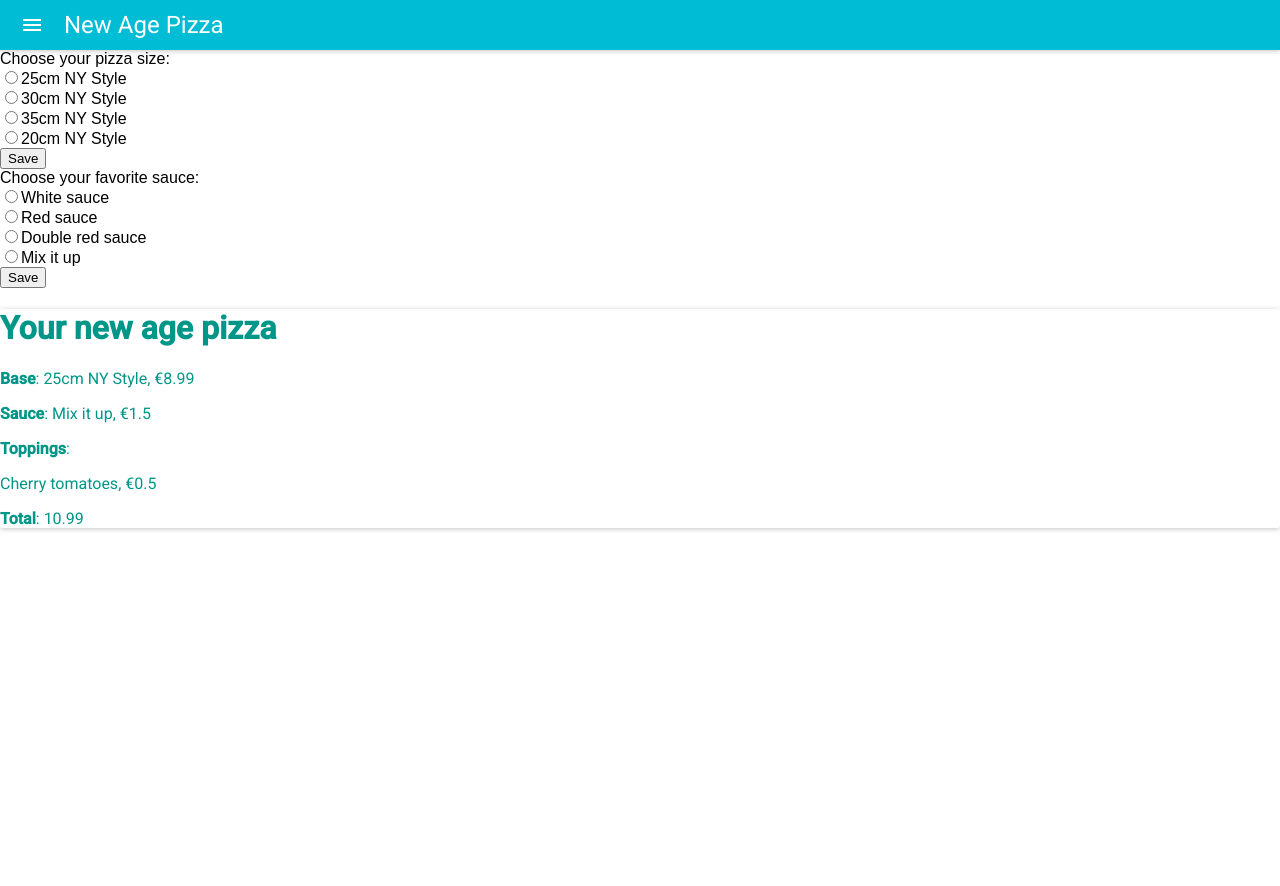
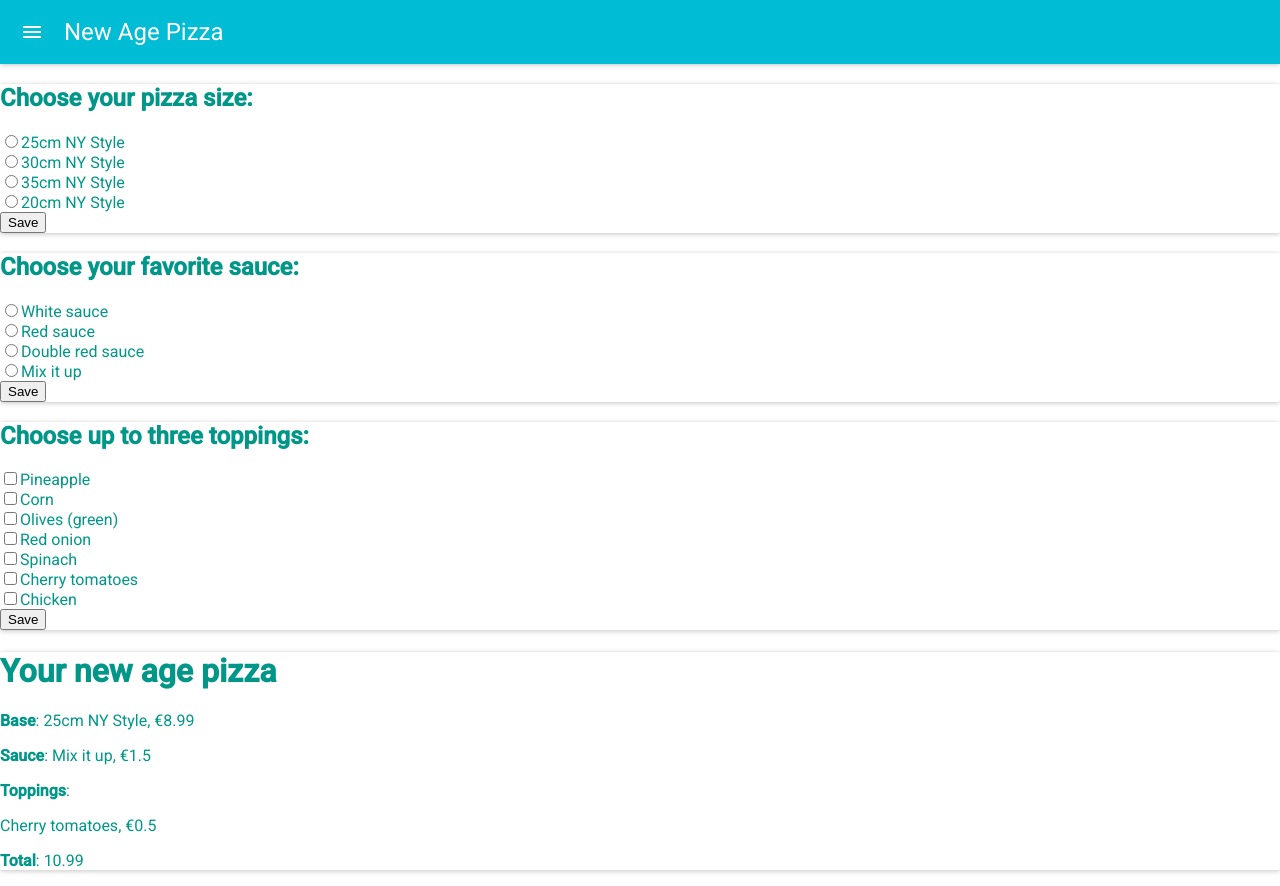
Before and after one commit to laviniaeleanor/newAgePizza, a React (Create React App) app: page / in a window 1280 px wide. Before the commit the page ends 800 px from the top, so only its background shows below. Built offline with nearby package versions, Linux system fonts and the light colour scheme.

Commit message:
Submission topping working, but not adding to existing array of toppings

```diff
--- a/src/App.js
+++ b/src/App.js
@@ -9,10 +9,7 @@ import {teal500} from 'material-ui/styles/colors';
 const muiTheme = getMuiTheme({
   palette: {
     textColor: teal500,
-  },
-  appBar: {
-    height: 50,
-  },
+  }
 });
 
 const App = () => (
--- a/src/components/Form.js
+++ b/src/components/Form.js
@@ -1,7 +1,8 @@
 import React, { Component } from 'react';
 import { Base } from '../containers/Base';
 import { Sauce } from '../containers/Sauce'
-import { updateBase, updateSauce } from '../actions/pizza'
+import { Toppings } from '../containers/Toppings'
+import { updateBase, updateSauce, updateToppings } from '../actions/pizza'
 import { connect } from 'react-redux'
 
 class Form extends Component {
@@ -14,13 +15,18 @@ class Form extends Component {
   this.props.updateSauce(sauce)
 }
 
+updateToppings = (topping) => {
+this.props.updateToppings(topping)
+}
+
   render() {
     const { pizza } = this.props
 
     return (
-        <div>
+        <div className="Form">
         <Base onSubmit = {this.updateBase}/>
         <Sauce onSubmit = {this.updateSauce}/>
+        <Toppings onSubmit = {this.updateToppings}/>
         </div>
     );
   }
@@ -32,4 +38,4 @@ const mapStateToProps = function (state) {
   }
 }
 
-export default connect(mapStateToProps, { updateBase, updateSauce })(Form)
+export default connect(mapStateToProps, { updateBase, updateSauce, updateToppings })(Form)
--- a/src/containers/Base.js
+++ b/src/containers/Base.js
@@ -1,6 +1,6 @@
 import React, { Component } from 'react';
 import {base20, base25, base30, base35} from '../data/menu'
-// import {updateBase} from '../actions/pizza'
+import Paper from 'material-ui/Paper'
 
 export class Base extends Component {
   state = {}
@@ -17,17 +17,20 @@ export class Base extends Component {
 
   render() {
     return (
-        <div>
+        <Paper>
             <form onSubmit={this.handleSubmit}>
-            <label> Choose your pizza size:<br></br>
+            <h2> Choose your pizza size:</h2>
               <input type="radio" name= {base25.name} value={base25.price} onChange={this.handleChange} checked={this.state.name === base25.name}/>{base25.name}<br></br>
+
               <input type="radio" name= {base30.name} value={base30.price} onChange={this.handleChange} checked={this.state.name === base30.name}/>{base30.name}<br></br>
+
               <input type="radio" name= {base35.name} value={base35.price} onChange={this.handleChange} checked={this.state.name === base35.name}/>{base35.name}<br></br>
+
               <input type="radio" name= {base20.name} value={base20.price} onChange={this.handleChange} checked={this.state.name === base20.name}/>{base20.name}<br></br>
-              </label>
+
               <button className="btn btn-default" type="submit">Save</button>
             </form>
-        </div>
+        </Paper>
     );
   }
 }
--- a/src/containers/Sauce.js
+++ b/src/containers/Sauce.js
@@ -1,5 +1,6 @@
 import React, { Component } from 'react';
 import {whiteSauce, redSauce, doubleRedSauce, mixItUp} from '../data/menu'
+import Paper from 'material-ui/Paper';
 
 export class Sauce extends Component {
   state = {}
@@ -16,17 +17,21 @@ export class Sauce extends Component {
 
   render() {
     return (
-        <div>
+        <Paper>
             <form onSubmit={this.handleSubmit}>
-            <label> Choose your favorite sauce:<br></br>
+            <h2> Choose your favorite sauce:</h2>
+
               <input type="radio" name= {whiteSauce.name} value={whiteSauce.price} onChange={this.handleChange} checked={this.state.name === whiteSauce.name}/>{whiteSauce.name}<br></br>
+
               <input type="radio" name= {redSauce.name} value={redSauce.price} onChange={this.handleChange} checked={this.state.name === redSauce.name}/>{redSauce.name}<br></br>
+
               <input type="radio" name= {doubleRedSauce.name} value={doubleRedSauce.price} onChange={this.handleChange} checked={this.state.name === doubleRedSauce.name}/>{doubleRedSauce.name}<br></br>
+
               <input type="radio" name= {mixItUp.name} value={mixItUp.price} onChange={this.handleChange} checked={this.state.name === mixItUp.name}/>{mixItUp.name}<br></br>
-              </label>
+
               <button className="btn btn-default" type="submit">Save</button>
             </form>
-        </div>
+        </Paper>
     );
   }
 }
--- a/src/containers/Toppings.js
+++ b/src/containers/Toppings.js
@@ -0,0 +1,72 @@
+import React, { Component } from 'react';
+import {pineapple, corn, olives, redOnion, spinach, cherryTomatoes, chicken} from '../data/menu'
+import Paper from 'material-ui/Paper';
+
+function limit(limit) {
+    const elements = document.getElementsByClassName('limited')
+    console.log(elements)
+
+    const filteredElements = elements.filter((x) => {return x.checked})
+    if (filteredElements.length > limit) {alert('Please select no more than ' + limit + ' checkboxes.')
+    return false}
+    else return true
+}
+
+function limitchex(oCheckbox, limit)
+{
+    var el, i = 0, n = limit, oForm = oCheckbox.form;
+    while (el === oForm.elements[i++])
+    {
+        if (el.className === 'limited' && el.checked)
+        --n;
+        if (n < 0)
+        {
+            alert('Please select no more than ' + limit + ' checkboxes.')
+            return false;
+        }
+    }
+    return true;
+}
+
+export class Toppings extends Component {
+  state = {}
+
+
+
+  handleChange = (e) => {
+        this.setState(...this.state, {name: e.target.name, price: e.target.value})
+    }
+
+    handleSubmit = (e) => {
+        e.preventDefault()
+        // limit(3)
+        this.props.onSubmit(this.state)
+        console.log('You have selected:', this.state);
+}
+
+  render() {
+    return (
+        <Paper>
+            <form name = "toppings" onSubmit={this.handleSubmit}>
+            <h2> Choose up to three toppings:</h2>
+
+              <input type="checkbox" className="limited" name= {pineapple.name} value={pineapple.price} onChange={this.handleChange} />{pineapple.name}<br></br>
+
+              <input type="checkbox" className="limited" name= {corn.name} value={corn.price} onChange={this.handleChange} />{corn.name}<br></br>
+
+              <input type="checkbox" className="limited" name= {olives.name} value={olives.price} onChange={this.handleChange} />{olives.name}<br></br>
+
+              <input type="checkbox" className="limited" name= {redOnion.name} value={redOnion.price} onChange={this.handleChange} />{redOnion.name}<br></br>
+
+              <input type="checkbox" className="limited" name= {spinach.name} value={spinach.price} onChange={this.handleChange} />{spinach.name}<br></br>
+
+              <input type="checkbox" className="limited" name= {cherryTomatoes.name} value={cherryTomatoes.price} onChange={this.handleChange} />{cherryTomatoes.name}<br></br>
+
+              <input type="checkbox" className="limited" name= {chicken.name} value={chicken.price} onChange={this.handleChange} />{chicken.name}<br></br>
+
+              <button className="btn btn-default" type="submit">Save</button>
+            </form>
+        </Paper>
+    );
+  }
+}
--- a/src/reducers/pizza.js
+++ b/src/reducers/pizza.js
@@ -1,5 +1,5 @@
 import { base25, mixItUp, cherryTomatoes } from '../data/menu'
-import {UPDATE_BASE, UPDATE_SAUCE} from '../actions/pizza'
+import {UPDATE_BASE, UPDATE_SAUCE, UPDATE_TOPPINGS} from '../actions/pizza'
 const initialState = {base: base25, sauce: mixItUp, toppings: [cherryTomatoes]}
 
 export default (state = initialState, action) => {
@@ -10,6 +10,9 @@ export default (state = initialState, action) => {
     case UPDATE_SAUCE :
         return {...state, sauce: action.payload}
 
+    case UPDATE_TOPPINGS :
+        return {...state, toppings: [...state, action.payload]}
+
     default :
       return state
   }
```
